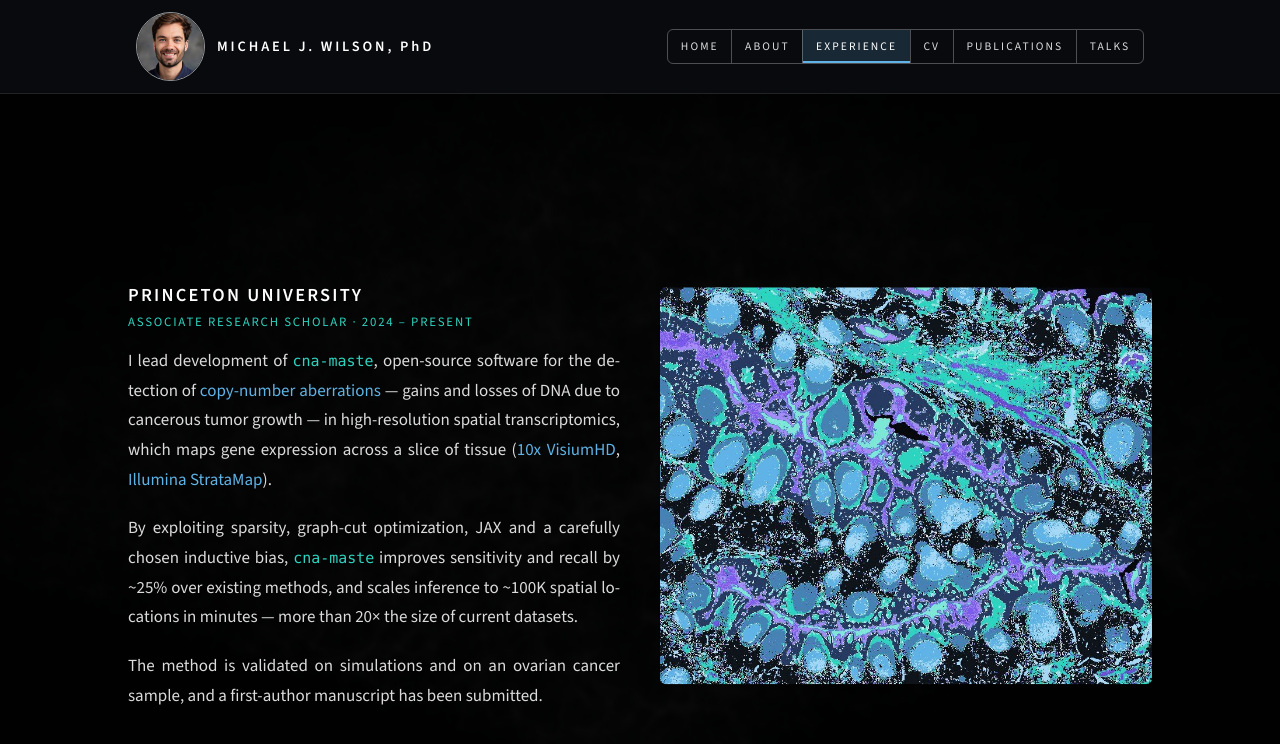
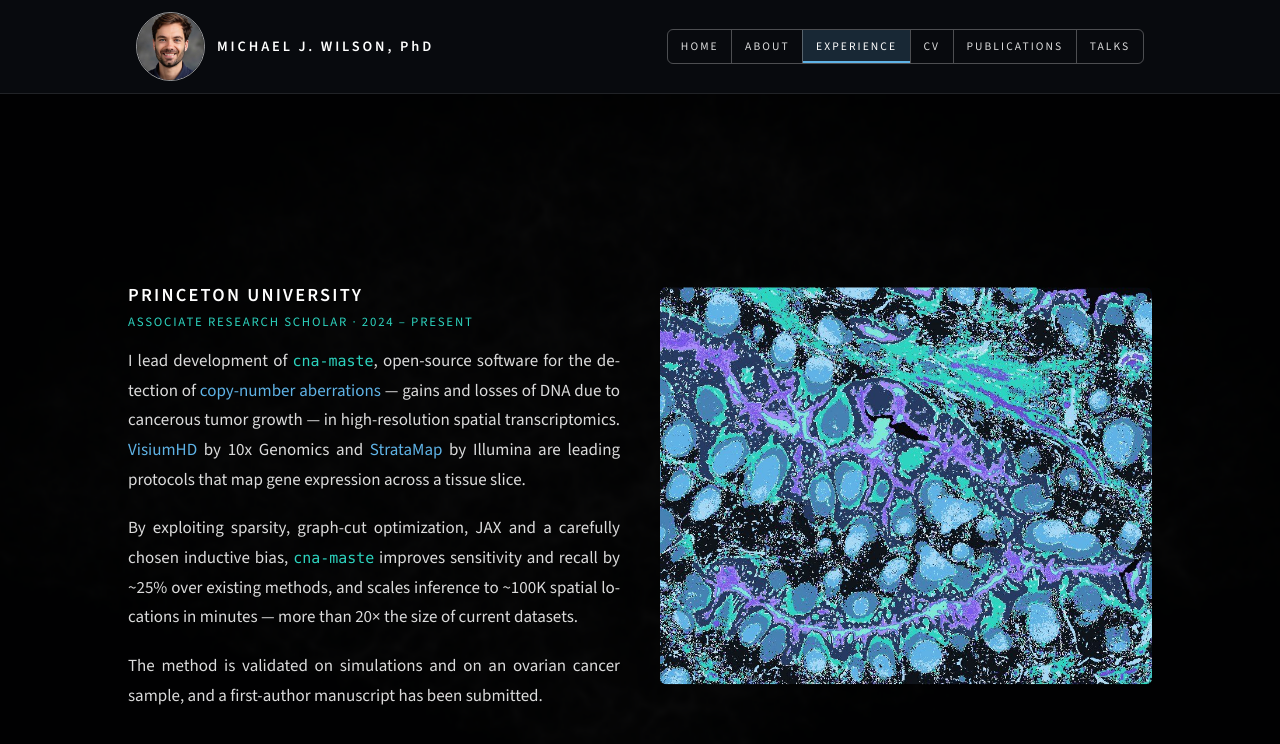
Before and after one commit to michaelJwilson/michaelJwilson.github.io, a Jekyll site: the page built from experience.md, in a window 1280 px wide and 900 px high. Shown: the top 744 px of the window. Built offline with Jekyll 4.4.1, drawn with Linux system fonts in a browser that asks for light colours.

Commit message:
Centre the CV Download button again; reword Princeton platforms sentence
- The justified-text rule had forced button rows left; centred rows now
  stay centred
- Princeton: 'VisiumHD by 10x Genomics and StrataMap by Illumina are
  leading protocols that map gene expression across a tissue slice.'

Co-Authored-By: Claude Opus 5.5 <noreply@anthropic.com>
Claude-Session: https://claude.ai/code/session_01SiHqF3nmdqJf51uy6f9hsB

```diff
--- a/assets/css/site.css
+++ b/assets/css/site.css
@@ -230,6 +230,7 @@ body.inner.scene-page .backdrop { filter: brightness(.08) blur(2px); }
   text-align: justify; hyphens: auto; -webkit-hyphens: auto;
 }
 .panel .meta, .panel .buttons, .figure figcaption, .talks td { text-align: left; hyphens: manual; }
+.panel .buttons.center { text-align: center; }
 .figure figcaption { text-align: center; }
 .talks .talk-month { text-align: right; }
 @media (max-width: 700px) { .talks .talk-month { text-align: left; } }
--- a/experience.md
+++ b/experience.md
@@ -21,7 +21,7 @@ permalink: /experience/
 ## Princeton University
 <p class="meta">Associate Research Scholar · 2024 – present</p>
 
-I lead development of [`cna-maste`](https://github.com/raphael-group/cna_maste), open-source software for the detection of [copy-number aberrations](https://www.genome.gov/genetics-glossary/Copy-Number-Variation-CNV) — gains and losses of DNA due to cancerous tumor growth — in high-resolution spatial transcriptomics, which maps gene expression across a slice of tissue ([10x VisiumHD](https://www.10xgenomics.com/platforms/visium/product-family), [Illumina StrataMap](https://www.illumina.com/products/by-brand/stratamap.html)).
+I lead development of [`cna-maste`](https://github.com/raphael-group/cna_maste), open-source software for the detection of [copy-number aberrations](https://www.genome.gov/genetics-glossary/Copy-Number-Variation-CNV) — gains and losses of DNA due to cancerous tumor growth — in high-resolution spatial transcriptomics. [VisiumHD](https://www.10xgenomics.com/platforms/visium/product-family) by 10x Genomics and [StrataMap](https://www.illumina.com/products/by-brand/stratamap.html) by Illumina are leading protocols that map gene expression across a tissue slice.
 
 By exploiting sparsity, graph-cut optimization, JAX and a carefully chosen inductive bias, `cna-maste` improves sensitivity and recall by ~25% over existing methods, and scales inference to ~100K spatial locations in minutes — more than 20× the size of current datasets.
 
```
